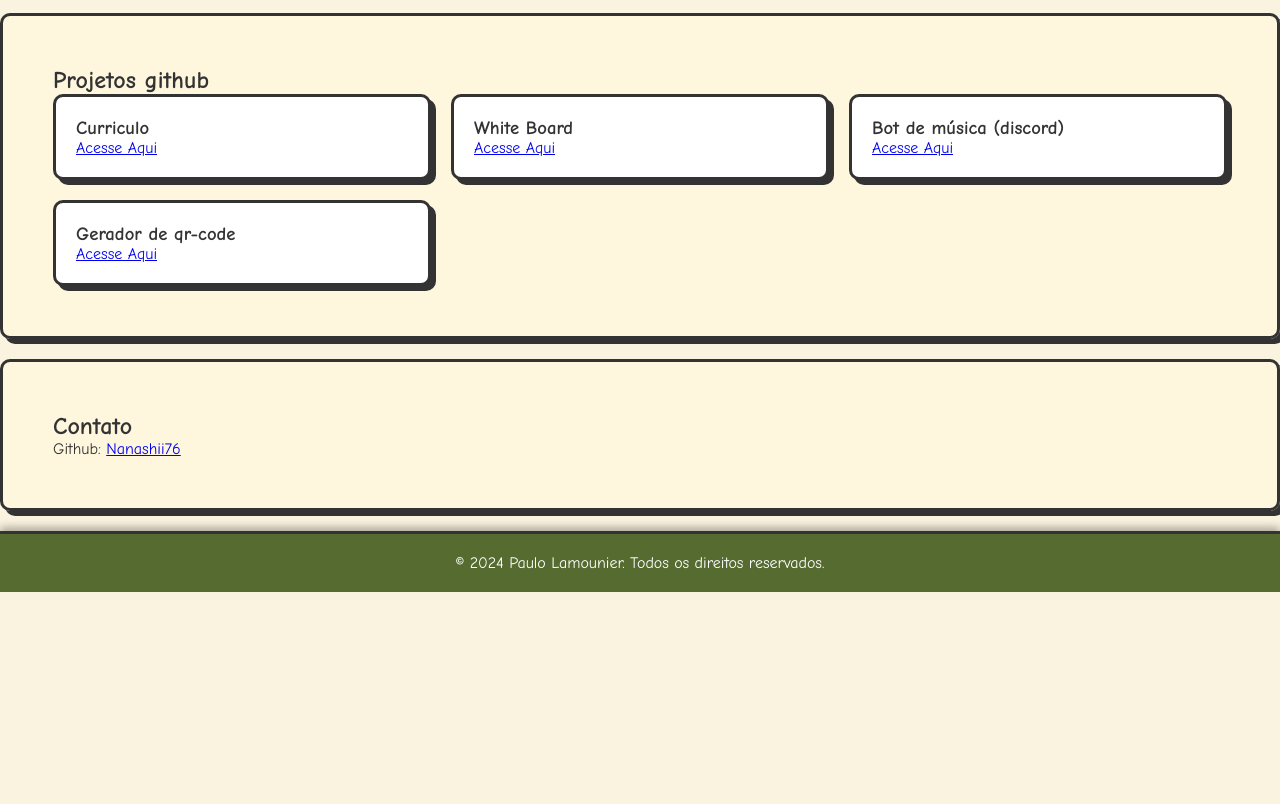
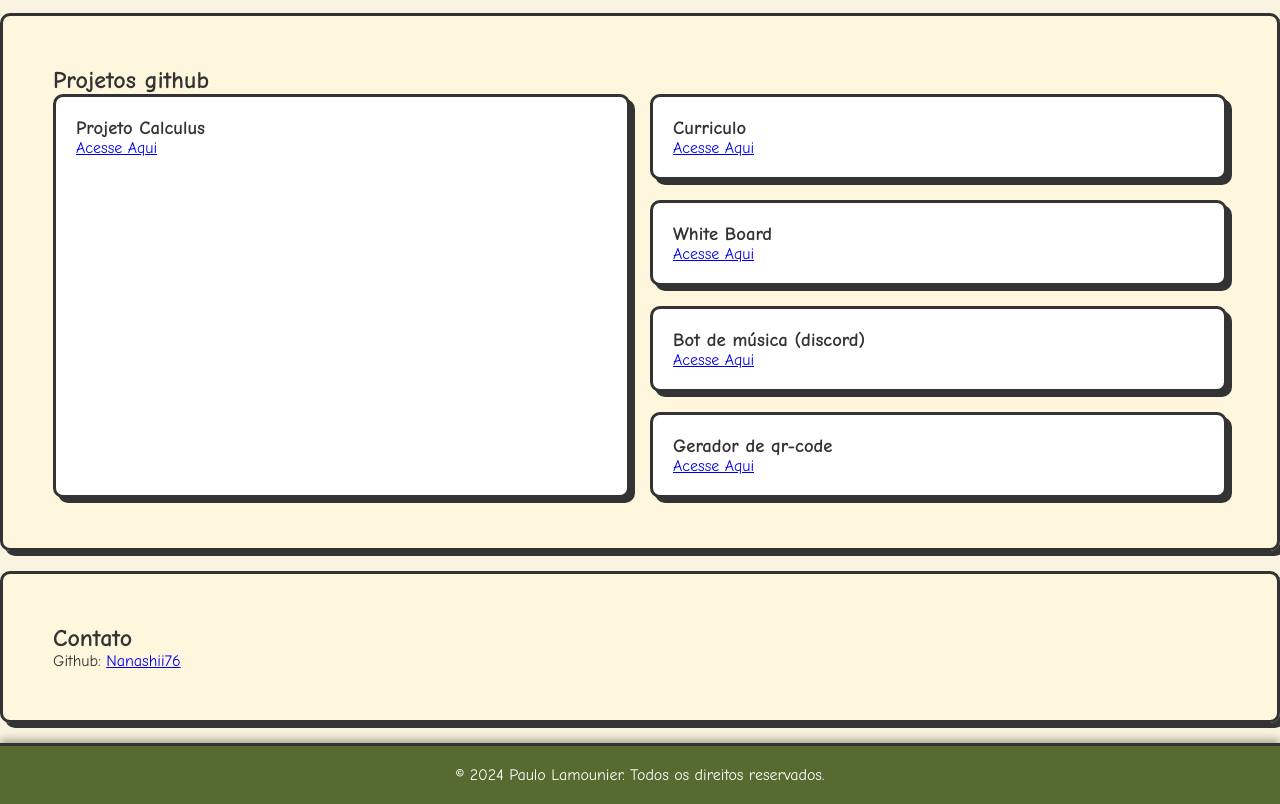
Before and after one commit to Nanashii76/portfolio, a plain HTML site: page index.html in a window 1280 px wide. Shown: the part 1307-2111 px from the top of the page. Before the commit the page ends 1899 px from the top, so only its background shows below. Drawn offline with Linux system fonts and the light colour scheme.

Commit message:
Update index.html

```diff
--- a/index.html
+++ b/index.html
@@ -52,6 +52,13 @@
 
     <section id="projetos-js">
         <h2>Projetos github</h2>
+
+        <div class="project-grid">
+            <div class="project">
+                <h3>Projeto Calculus</h3>
+                <a href="https://github.com/fga-eps-mds/2024.1-CALCULUS-DOC"> Acesse Aqui </a>
+            </div>
+
         <div class="project-grid">
             <div class="project">
                 <h3>Curriculo</h3>
```
